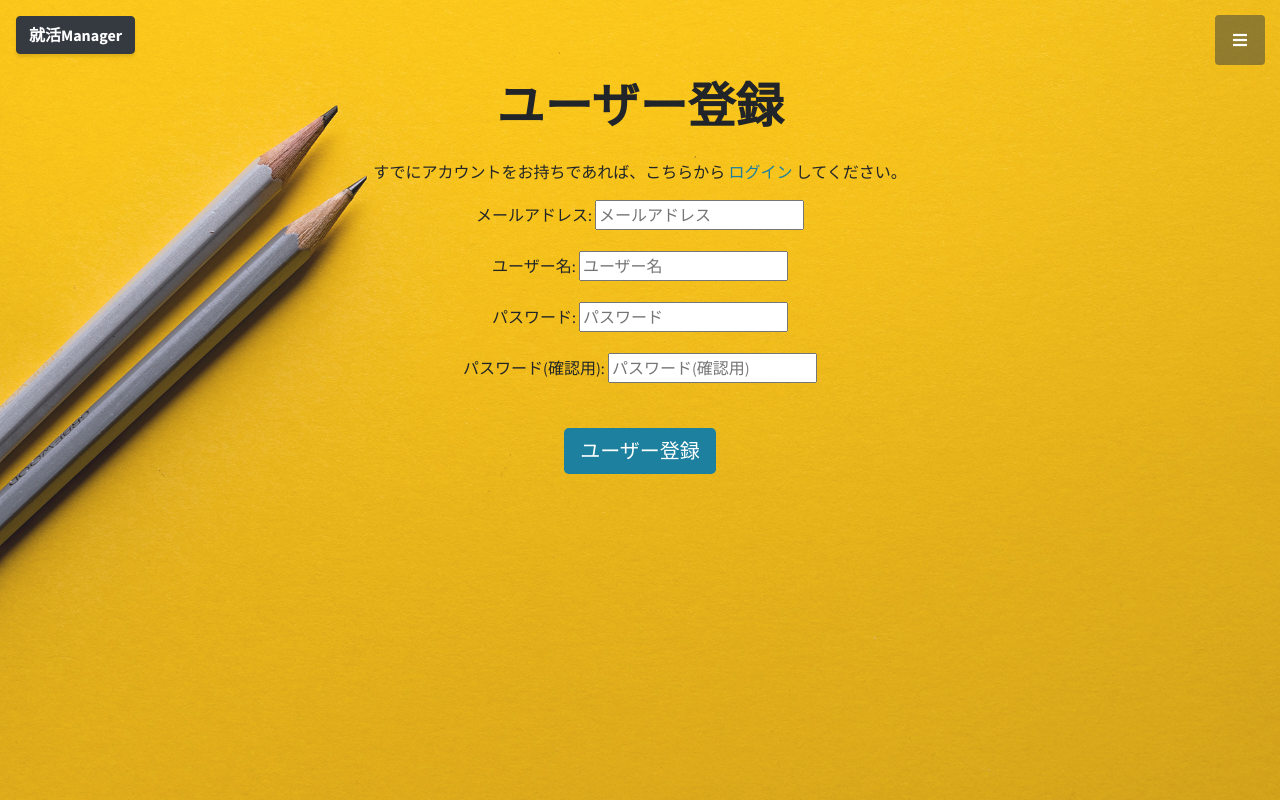
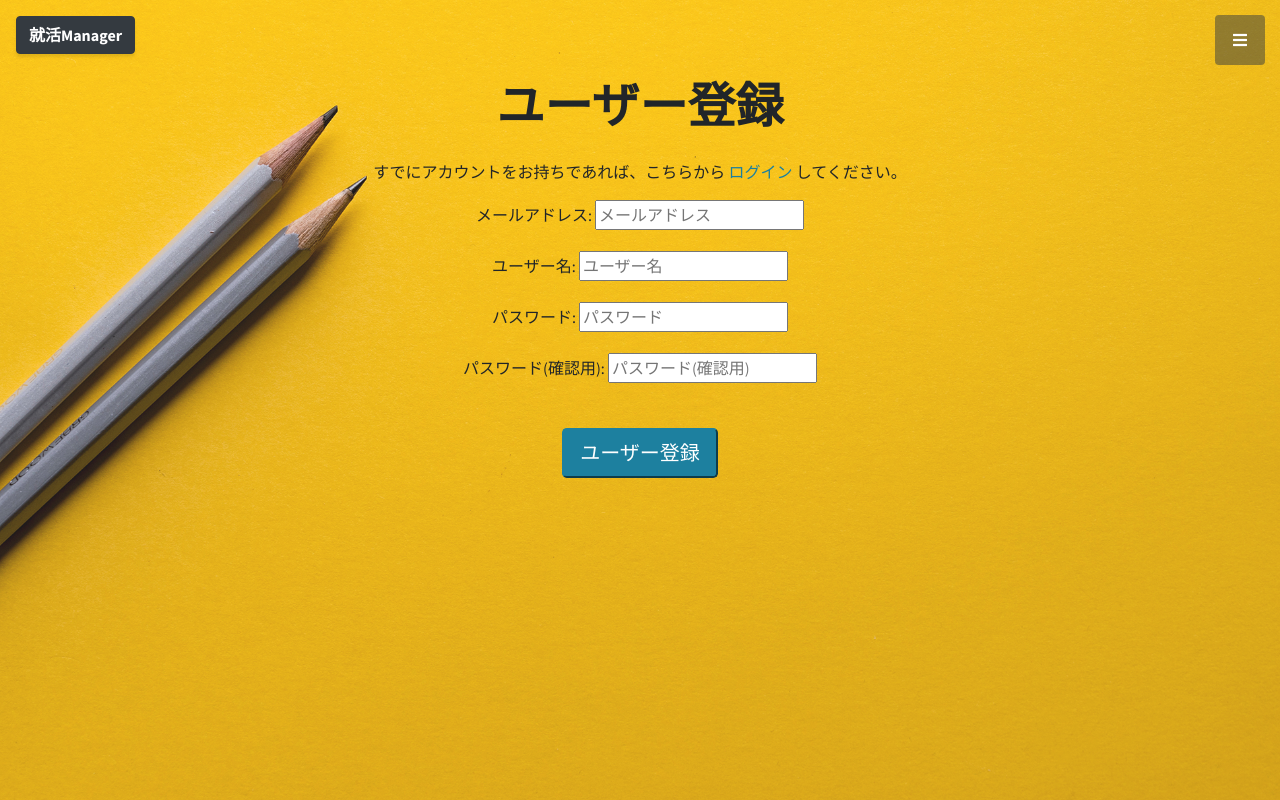
Before and after one commit to ShuheiKuriki/shukatsu_app, a Django app: page /accounts/signup/ in a window 1280 px wide. Run offline with Django 3.2, Linux system fonts and the light colour scheme; some libraries are stand-ins or nearby versions.

Commit message:
バグ修正

```diff
--- a/company/views.py
+++ b/company/views.py
@@ -26,7 +26,7 @@ class CompanyListView(ListView):
     def get_queryset(self):
         keys = self.kwargs['sort'].split('-')
         companies = Company.objects.filter(user=self.request.user)
-        for key in keys:
+        for key in keys[::-1]:
             companies = companies.order_by(key)
         return companies
 
--- a/templates/account/signup.html
+++ b/templates/account/signup.html
@@ -15,7 +15,7 @@
   {% if redirect_field_value %}
   <input type="hidden" name="{{ redirect_field_name }}" value="{{ redirect_field_value }}" />
   {% endif %}
-  <a class='mt-4 btn-lg btn-primary text-light' type="submit">{% trans "Sign Up" %}</a>
+  <button class='mt-4 btn-lg btn-primary text-light' type="submit">{% trans "Sign Up" %}</a>
 </form>
 
 {% endblock %}
```
